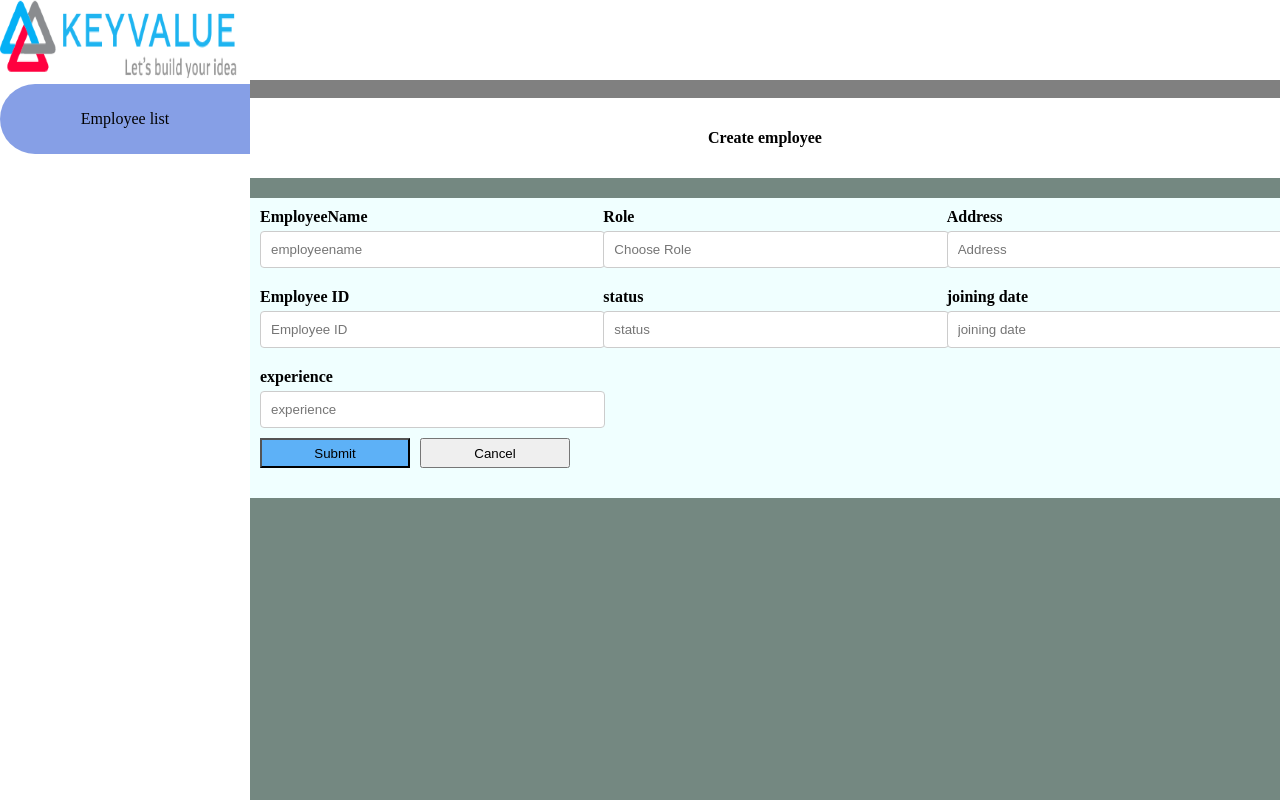
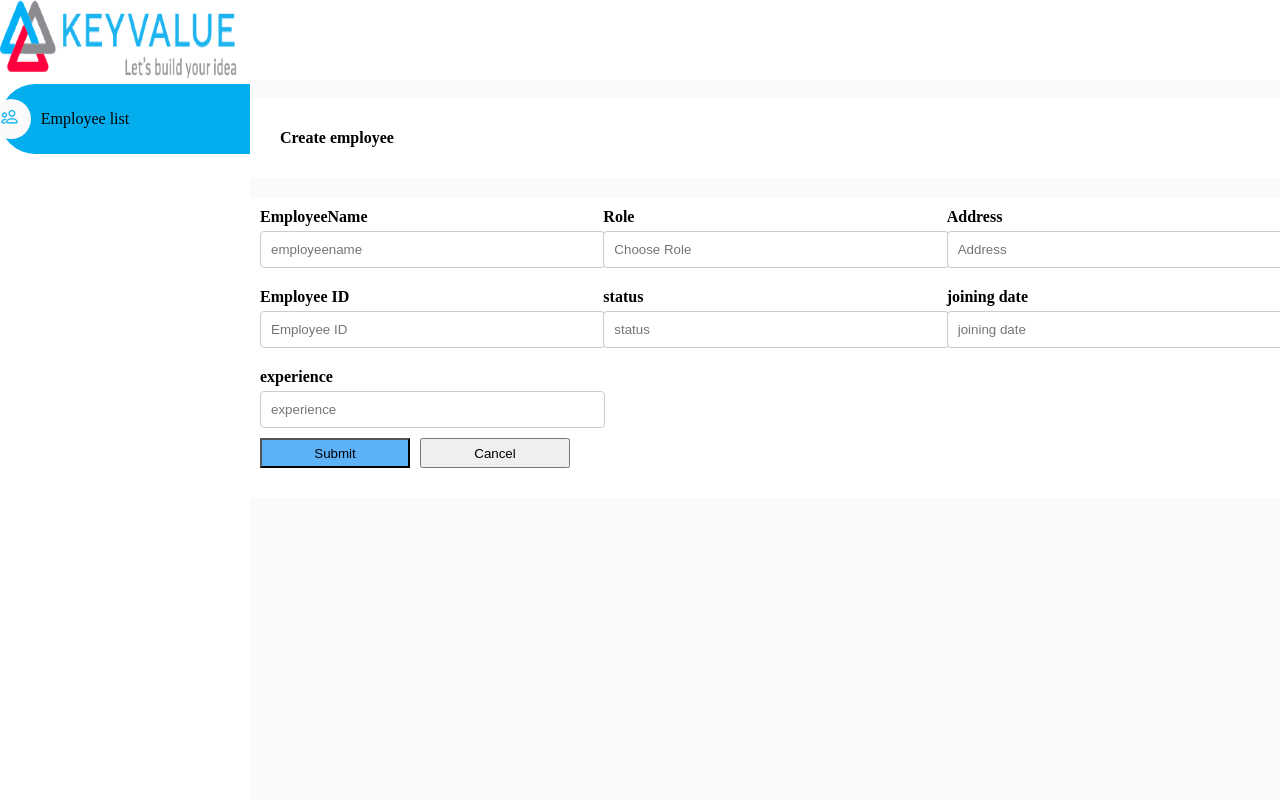
Before and after one commit to gayathridevi-s/KeyValueTraining, a plain HTML site: page page.html in a window 1280 px wide. Shown: the top 800 px of the page. Drawn offline with Linux system fonts and the light colour scheme.

Commit message:
made changes

```diff
--- a/page.html
+++ b/page.html
@@ -11,7 +11,12 @@
 
                 </div>
                 <div class="employee">
+                    <div class="icon">
+                        <img src="icon.svg" alt="icon">
+                    </div>
+                    <div>
                         Employee list
+                    </div>
                 </div>
             </div>
             <div class="second-div">
--- a/pagestyle.css
+++ b/pagestyle.css
@@ -20,7 +20,7 @@ body, html {
 
   .second-div {
     flex: 5;
-    background-color: grey;
+    background-color: #fafafa;
   }
 
   .image-section > img {
@@ -31,7 +31,7 @@ body, html {
   .employee {
     height: 70px;
     width: 100%;
-    background-color: rgb(134, 159, 230);
+    background-color: #03aeee;
     border-radius: 50px 0 0 50px;
     display: flex;
     justify-content: center;
@@ -48,20 +48,34 @@ body, html {
     height: 80px;
     background-color: white;
     display: flex;
-    justify-content: center;
+    /* justify-content: center; */
+    padding-left:30px;
     align-items: center;
     font-weight: bold;
   }
 
+  .icon{
+    height: 30px;
+    width: 30px;
+    padding-left: 10px;
+    padding-top: 10px;
+    background-color: #fafafa;
+    border-color: #fafafa;
+    border-width: 50px;
+    border-radius: 50px;
+    margin-right: 10px;
+    margin-left: -130px;
+  }
+
   .right-bottom {
-    background-color: rgb(116, 136, 129);
+    background-color: #fafafa;
     height: 1000px;
   }
 
   .form-box {display: flex;
     flex-direction: column;
 
-    background-color: azure;
+    background-color:white;
     height: 300px;
     margin-top: 20px;
   }
```
Also changed, not shown: timer.html (added, +11 -0 lines), icon.svg (added), script.js (added).
